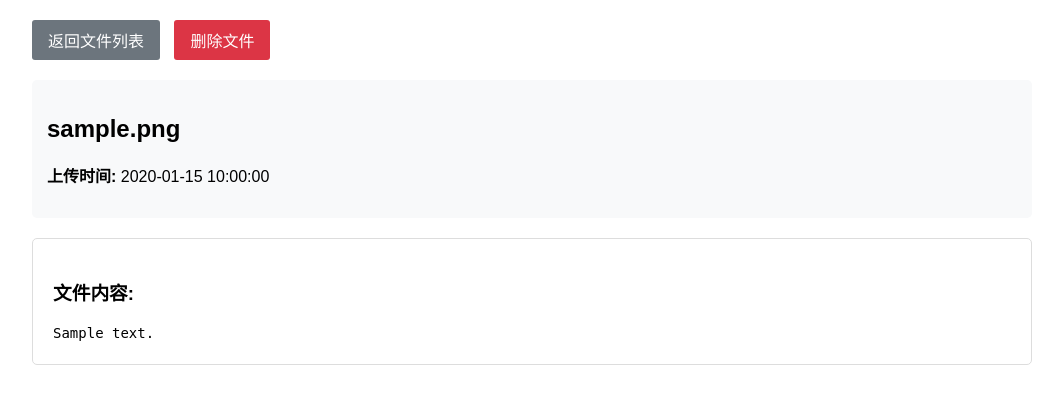
After one commit to auto-water/pcap_agent, a Django app: page /traffic/files/1/ in a window 1280 px wide. The commit adds this page. Shown: the top 404 px of the page, without its empty margins (108-1171 px from the left). Run offline with Django 5.2, Linux system fonts and the light colour scheme; tables that the repository leaves empty hold one stand-in row (values such as "Sample post").

Commit message:
file upload and detail

```diff
--- /dev/null
+++ b/traffic/templates/traffic/file_detail.html
@@ -0,0 +1,35 @@
+<!DOCTYPE html>
+<html lang="zh">
+<head>
+    <meta charset="UTF-8">
+    <meta name="viewport" content="width=device-width, initial-scale=1.0">
+    <title>文件详情 - {{ file_record.filename }}</title>
+    <style>
+        body { font-family: Arial, sans-serif; margin: 20px; }
+        .container { max-width: 1000px; margin: 0 auto; }
+        .file-info { background: #f8f9fa; padding: 15px; border-radius: 5px; margin-bottom: 20px; }
+        .content-box { border: 1px solid #ddd; padding: 20px; background: white; border-radius: 5px; }
+        .content { white-space: pre-wrap; font-family: monospace; font-size: 14px; line-height: 1.5; }
+        .back-btn { background: #6c757d; color: white; padding: 8px 16px; text-decoration: none; border-radius: 3px; margin-bottom: 20px; display: inline-block; margin-right: 10px; }
+        .back-btn:hover { background: #545b62; }
+        .delete-btn { background: #dc3545; color: white; padding: 8px 16px; text-decoration: none; border-radius: 3px; margin-bottom: 20px; display: inline-block; }
+        .delete-btn:hover { background: #c82333; }
+    </style>
+</head>
+<body>
+    <div class="container">
+        <a href="{% url 'file_list' %}" class="back-btn">返回文件列表</a>
+        <a href="{% url 'delete_file' file_record.id %}" class="delete-btn" onclick="return confirm('确定要删除文件 {{ file_record.filename }} 吗？此操作不可撤销！')">删除文件</a>
+
+        <div class="file-info">
+            <h2>{{ file_record.filename }}</h2>
+            <p><strong>上传时间:</strong> {{ file_record.uploaded_at|date:"Y-m-d H:i:s" }}</p>
+        </div>
+
+        <div class="content-box">
+            <h3>文件内容:</h3>
+            <div class="content">{{ file_record.content }}</div>
+        </div>
+    </div>
+</body>
+</html>
--- a/traffic/urls.py
+++ b/traffic/urls.py
@@ -1,9 +1,10 @@
 from django.urls import path
-
 from . import views
 
 urlpatterns = [
-    path("", views.index, name="index"),
+    path('', views.index, name='index'),
     path('upload/', views.upload_file, name='upload_file'),
-    path('view/<int:file_id>/', views.view_file_content, name='view_file_content'),
+    path('files/', views.file_list, name='file_list'),
+    path('files/<int:file_id>/', views.file_detail, name='file_detail'),
+    path('files/<int:file_id>/delete/', views.delete_file, name='delete_file'),
 ]
--- a/traffic/views.py
+++ b/traffic/views.py
@@ -39,18 +39,45 @@ def upload_file(request):
             messages.error(request, f'文件处理失败: {str(e)}')
             return render(request, 'traffic/upload.html')
 
-    # 获取已上传的文件列表
-    uploaded_files = UploadedFile.objects.all().order_by('-uploaded_at')
-    return render(request, 'traffic/upload.html', {'uploaded_files': uploaded_files})
+    return render(request, 'traffic/upload.html')
 
 
-def view_file_content(request, file_id):
+def file_list(request):
+    """文件列表页面"""
+    uploaded_files = UploadedFile.objects.all().order_by('-uploaded_at')
+    return render(request, 'traffic/file_list.html', {'uploaded_files': uploaded_files})
+
+
+def file_detail(request, file_id):
+    """文件详情页面"""
     try:
         file_record = UploadedFile.objects.get(id=file_id)
-        return JsonResponse({
-            'filename': file_record.filename,
-            'content': file_record.content,
-            'uploaded_at': file_record.uploaded_at.strftime('%Y-%m-%d %H:%M:%S')
-        })
+        return render(request, 'traffic/file_detail.html', {'file_record': file_record})
     except UploadedFile.DoesNotExist:
-        return JsonResponse({'error': '文件不存在'}, status=404)
+        messages.error(request, '文件不存在')
+        return redirect('file_list')
+
+
+def file_delete(request, file_id):
+    """删除文件"""
+    if request.method == 'POST':
+        try:
+            file_record = UploadedFile.objects.get(id=file_id)
+            file_record.delete()
+            messages.success(request, '文件删除成功')
+        except UploadedFile.DoesNotExist:
+            messages.error(request, '文件不存在')
+    return redirect('file_list')
+
+
+def delete_file(request, file_id):
+    """删除文件"""
+    try:
+        file_record = UploadedFile.objects.get(id=file_id)
+        filename = file_record.filename
+        file_record.delete()
+        messages.success(request, f'文件 {filename} 删除成功！')
+    except UploadedFile.DoesNotExist:
+        messages.error(request, '文件不存在')
+
+    return redirect('file_list')
```
Also changed, not shown: traffic/templates/traffic/file_list.html (added, +97 -0 lines), traffic/templates/traffic/upload.html (+6 -12 lines), db.sqlite3.
